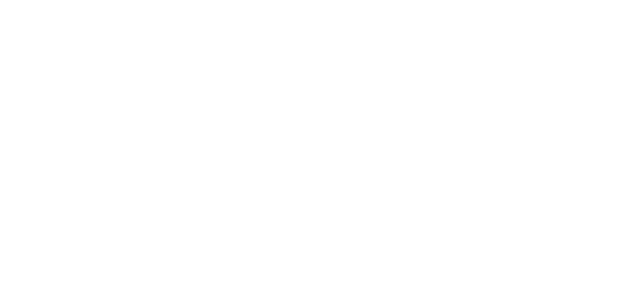
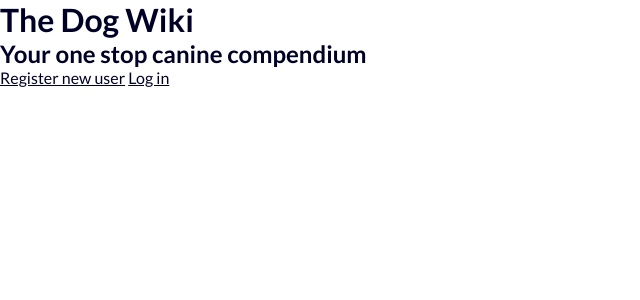
Before and after one commit to r-pears/Capstone-1-The-Dog-API, a Flask app: page / in a window 1280 px wide. Before the commit the part shown is empty. Shown: the top 300 px of the page, without its empty margins (0-640 px from the left). Run offline with Flask 2, Linux system fonts and the light colour scheme.

Commit message:
added index template

```diff
--- a/templates/base.html
+++ b/templates/base.html
@@ -6,6 +6,7 @@
     <meta name="viewport" content="width=device-width, initial-scale=1.0">
     <title>{% block title %}{% endblock %}</title>
     <link rel="icon" href="/static/icon/favicon.svg">
+    <link rel="stylesheet" href="../static/style.css">
 </head>
 <body>
     {% block content %}
--- a/templates/index.html
+++ b/templates/index.html
@@ -3,4 +3,12 @@
 
 {% block content %}
 
+  <h1>The Dog Wiki</h1>
+  <h2>Your one stop canine compendium</h2>
+
+  <div>
+    <a href="/signup">Register new user</a>
+    <a href="/login">Log in</a>
+  </div>
+
 {% endblock %}
```
Also changed, not shown: forms.py (added).
